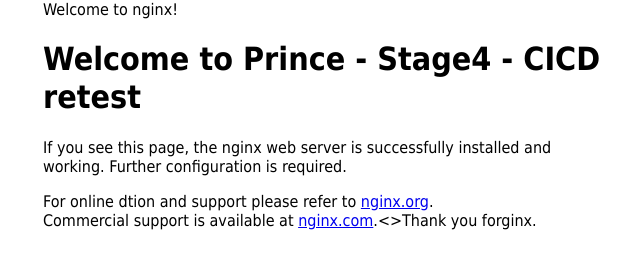
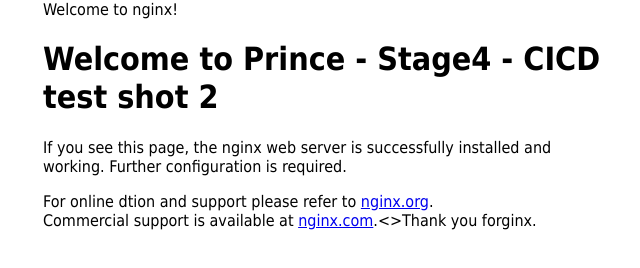
Before and after one commit to princepathria97/aws-copilot-testrepo, a plain HTML site: page index.html in a window 1280 px wide. Shown: the whole page, without its empty margins (317-957 px from the left). Drawn offline with Linux system fonts and the light colour scheme.

Commit message:
updated index.html v3

```diff
--- a/index.html
+++ b/index.html
@@ -10,7 +10,7 @@
 </style>
 </head>
 <body>
-	<h1>Welcome to Prince - Stage4  - CICD retest</h1>
+	<h1>Welcome to Prince - Stage4  - CICD test shot 2</h1>
 	<p>If you see this page, the nginx web server is successfully installed and
 	working. Further configuration is required.</p>
 
```
